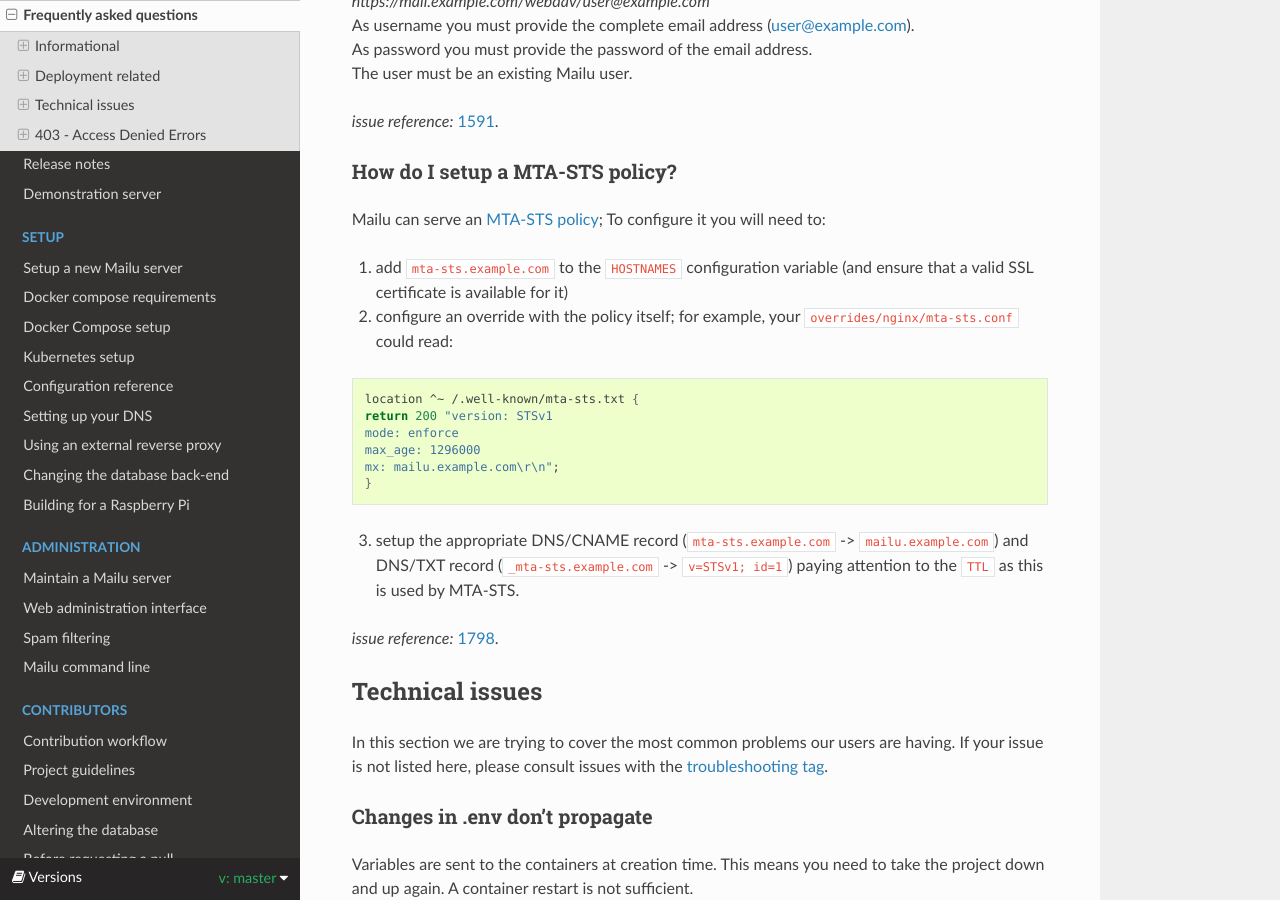
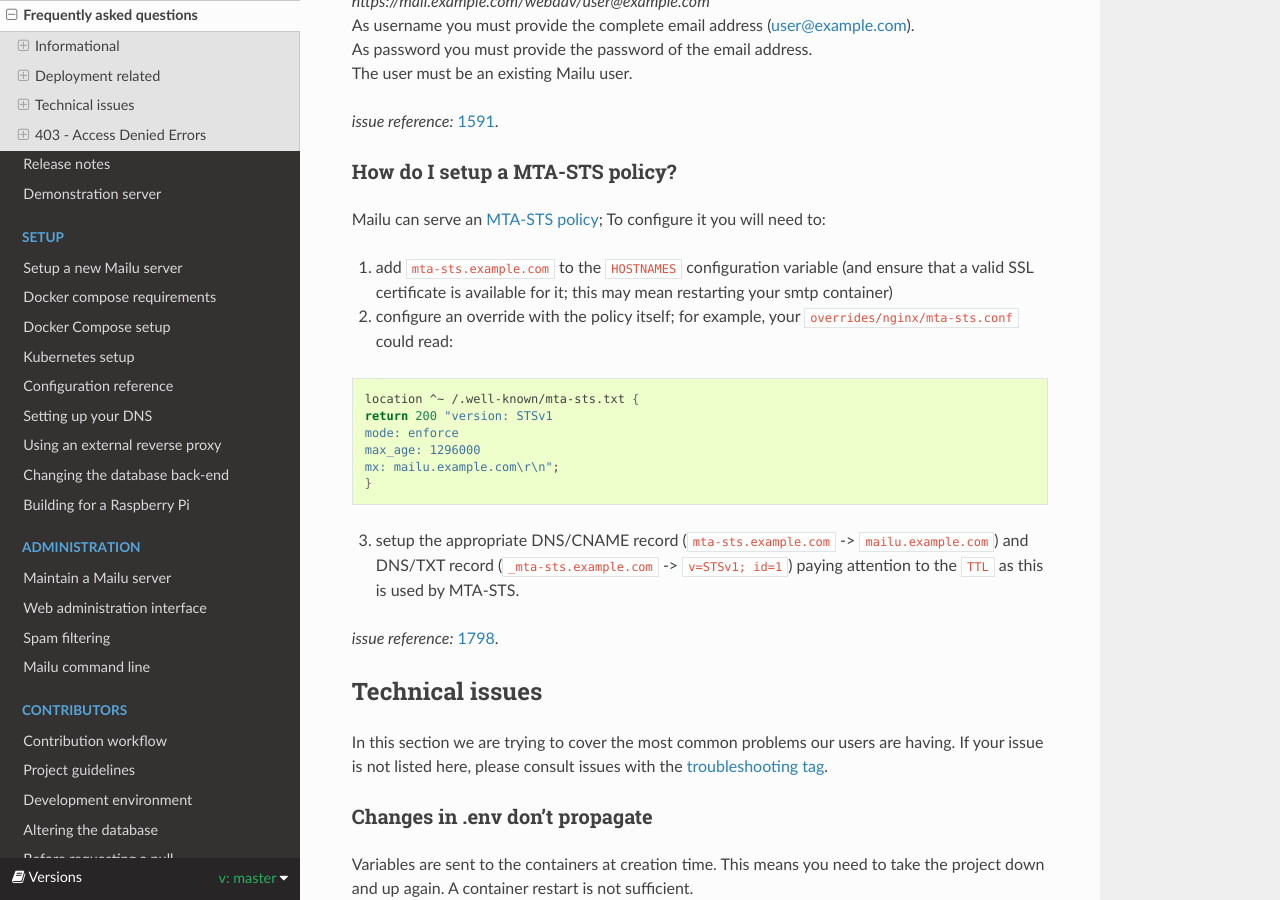
Before and after one commit to WillingDev0812/Mail-Management-Tool, a Sphinx documentation site: the page built from docs/faq.rst, in a window 1280 px wide and 900 px high, scrolled down 7229 px. Built offline with Sphinx 7.4.7 and the Read the Docs theme 2.0.0, drawn with Linux system fonts in a browser that asks for light colours; formulas are drawn with MathJax 3.

Commit message:
Clarify that a restart may be required

```diff
--- a/docs/faq.rst
+++ b/docs/faq.rst
@@ -374,7 +374,7 @@ How do I setup a MTA-STS policy?
 
 Mailu can serve an `MTA-STS policy`_; To configure it you will need to:
 
-1. add ``mta-sts.example.com`` to the ``HOSTNAMES`` configuration variable (and ensure that a valid SSL certificate is available for it)
+1. add ``mta-sts.example.com`` to the ``HOSTNAMES`` configuration variable (and ensure that a valid SSL certificate is available for it; this may mean restarting your smtp container)
 
 2. configure an override with the policy itself; for example, your ``overrides/nginx/mta-sts.conf`` could read:
 
```
